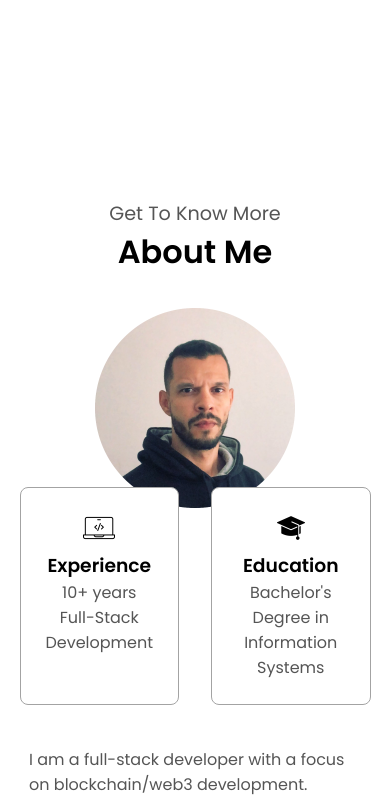
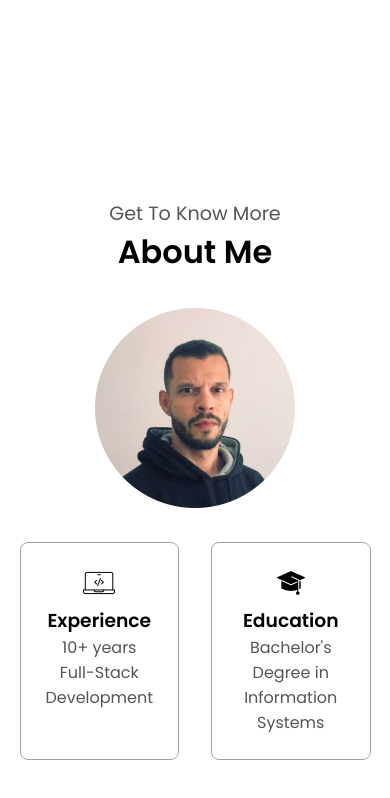
Before and after one commit to thomasdev5832/portfolio, a plain HTML site: page index.html in a window 390 px wide. Shown: the part 679-1477 px from the top of the page. Drawn offline with Linux system fonts and the light colour scheme.

Commit message:
change padding img

```diff
--- a/mediaqueries.css
+++ b/mediaqueries.css
@@ -95,7 +95,7 @@
   }
   .section__pic-container {
     width: auto;
-    height: 46vw;
+    height: 60vw;
     justify-content: center;
   }
   .section__text__p2 {
```
